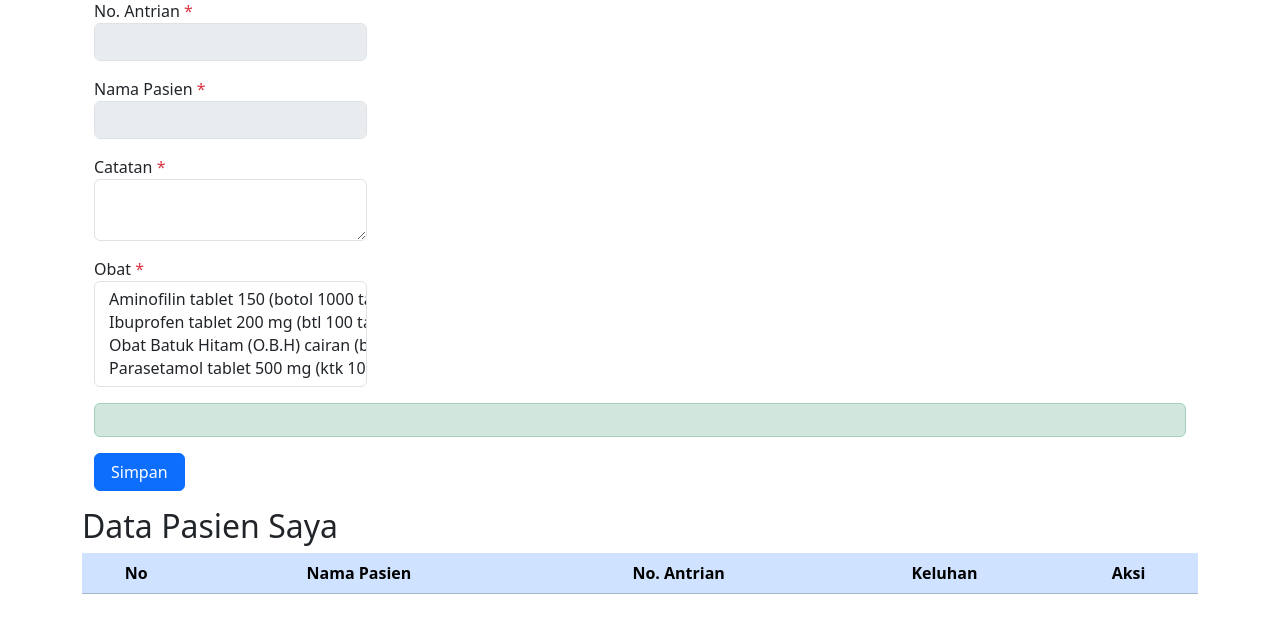
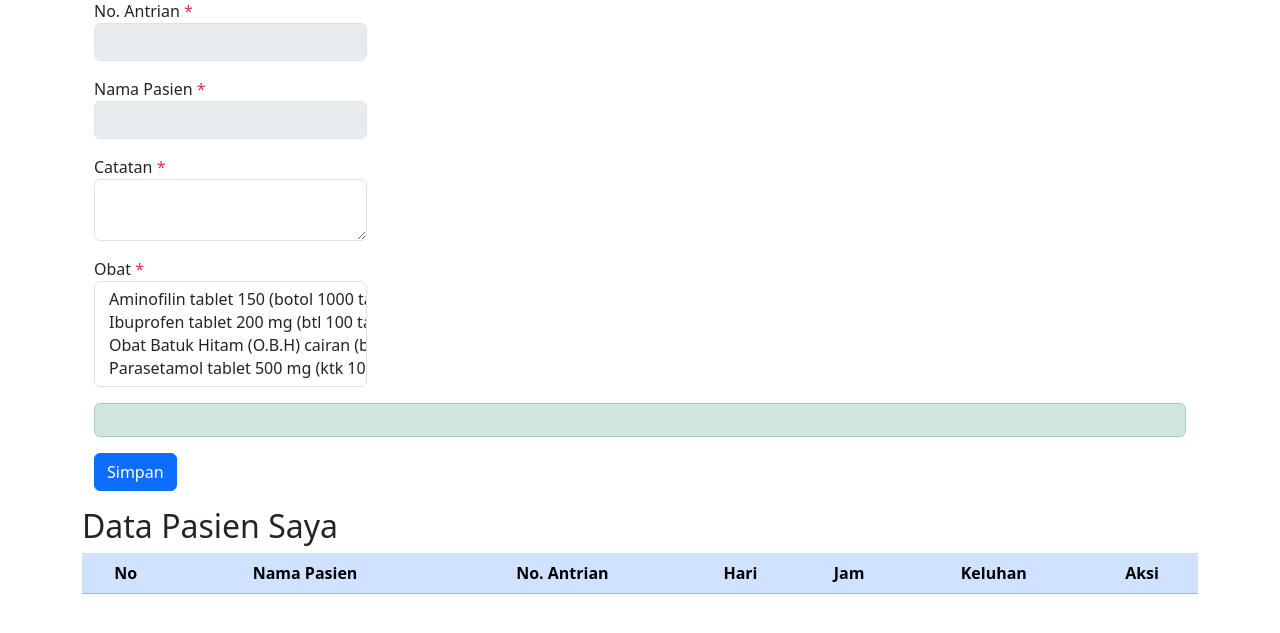
Before and after one commit to Alfinaa12/BK-poliklinik, a PHP site: page /index.php?page=periksa in a window 1280 px wide. Shown: the part 57-690 px from the top of the page. Run offline with PHP 8.4, Linux system fonts and the light colour scheme; the visitor is signed in with stand-in values (Sample User, id 1); data comes from the database, SQL or seed files in the repository; data that the repository does not hold is empty.

Commit message:
Update periksa.php

```diff
--- a/periksa.php
+++ b/periksa.php
@@ -147,10 +147,8 @@ if (isset($_POST['simpanData'])) {
           <!-- Add an element to display the total biaya periksa -->
           <div id="total_biaya_periksa" class="alert alert-success" role="alert"></div>
 
-          <div class="col mt-3">
-            <div class="col">
-              <button type="submit" name="simpanData" class="btn btn-primary rounded px-3 mt-auto">Simpan</button>
-            </div>
+          <div class="mt-3">
+            <button type="submit" name="simpanData" class="btn btn-primary rounded mt-auto">Simpan</button>
           </div>
         </form>
       </div>
@@ -163,6 +161,8 @@ if (isset($_POST['simpanData'])) {
               <th valign="middle">No</th>
               <th valign="middle">Nama Pasien</th>
               <th valign="middle">No. Antrian</th>
+              <th valign="middle">Hari</th>
+              <th valign="middle">Jam</th>
               <th valign="middle">Keluhan</th>
               <th valign="middle">Aksi</th>
             </tr>
@@ -190,6 +190,9 @@ if (isset($_POST['simpanData'])) {
               <td><?php echo $no++ ?></td>
               <td><?php echo $data['nama'] ?></td>
               <td><?php echo $data['no_antrian'] ?></td>
+              <td><?php echo $data['hari'] ?></td>
+              <td><?php echo $data['jam_mulai'] . " - " . $data['jam_selesai'] ?></td>
+
               <td><?php echo $data['keluhan'] ?></td>
               <td>
                 <a class="btn btn-success rounded-pill px-3"
```
